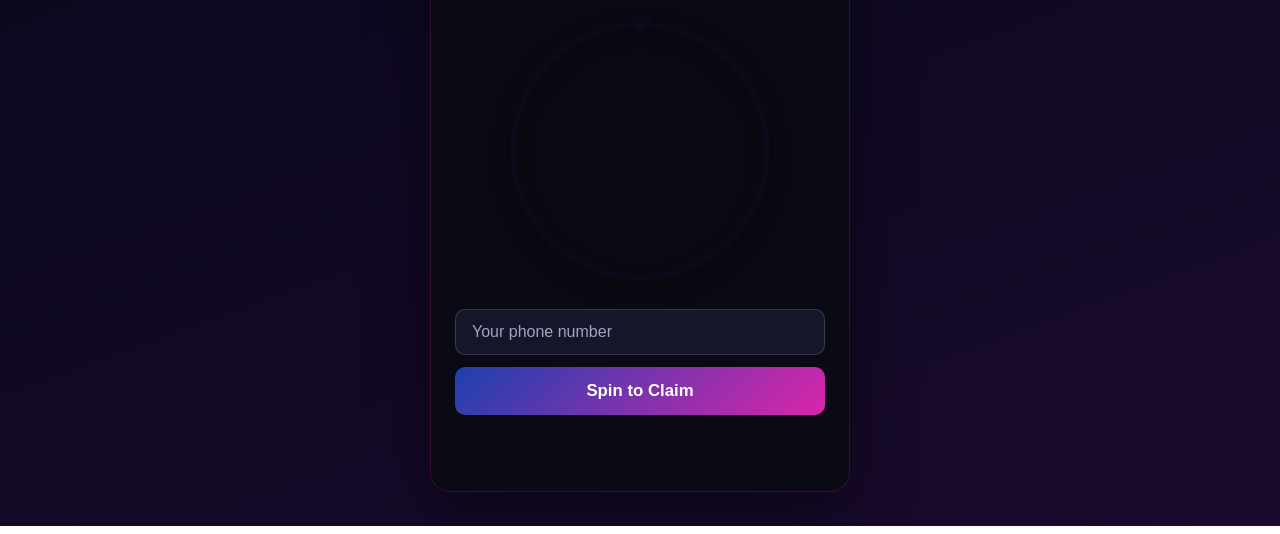
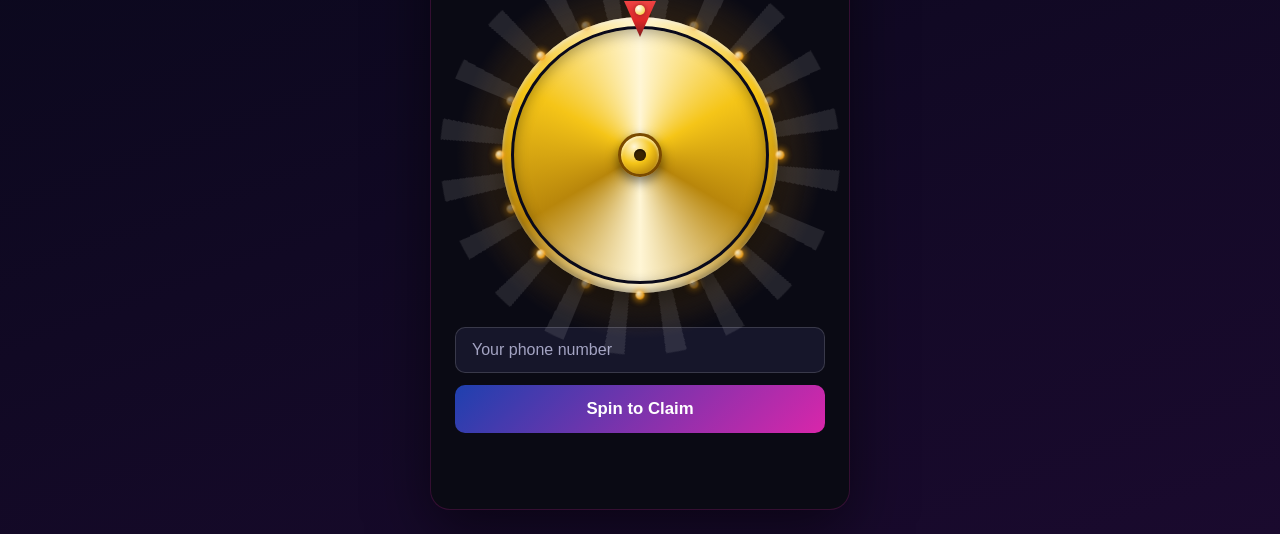
Before and after one commit to adrainlyc-web/luckywheel-mm99, a website: page index.html in a window 1280 px wide. Shown: the part 274-808 px from the top of the page. Drawn offline with Linux system fonts and the light colour scheme; no server answers.

Commit message:
Give the wheel a more polished look: gold rim, light bulbs, hub, confetti
Adds a decorative metallic gold rim, a twinkling light-bulb ring, thin
segment dividers, a raised center hub, a bolder gem-style pointer, and a
confetti burst on a win. Purely visual — spin/claim logic is unchanged.

Co-Authored-By: Claude Sonnet 5 <noreply@anthropic.com>

```diff
--- a/css/style.css
+++ b/css/style.css
@@ -68,18 +68,51 @@ h1 {
 
 .wheel-wrap {
   position: relative;
-  width: 260px;
-  height: 260px;
+  width: 288px;
+  height: 288px;
   margin: 0 auto 28px;
+}
+
+.wheel-glow {
+  position: absolute;
+  top: 50%;
+  left: 50%;
+  width: 400px;
+  height: 400px;
+  transform: translate(-50%, -50%);
+  background:
+    repeating-conic-gradient(rgba(255, 255, 255, 0.10) 0deg 6deg, transparent 6deg 18deg),
+    radial-gradient(circle, rgba(245, 158, 11, 0.55), rgba(245, 158, 11, 0) 65%);
+  border-radius: 50%;
+  z-index: 0;
+  animation: glow-spin 16s linear infinite;
+  pointer-events: none;
+}
+
+@keyframes glow-spin {
+  to { transform: translate(-50%, -50%) rotate(360deg); }
+}
+
+.wheel-ring {
+  position: absolute;
+  top: 6px;
+  left: 6px;
+  width: 276px;
+  height: 276px;
+  padding: 9px;
+  border-radius: 50%;
+  background: conic-gradient(from 0deg, #fff6d6, #f5c518, #b8860b, #fff6d6 50%, #b8860b, #f5c518, #fff6d6);
+  box-shadow: 0 10px 24px rgba(0, 0, 0, 0.5), inset 0 2px 4px rgba(255, 255, 255, 0.6), inset 0 -3px 6px rgba(0, 0, 0, 0.35);
+  z-index: 2;
 }
 
 .wheel {
   width: 100%;
   height: 100%;
+  position: relative;
   border-radius: 50%;
-  position: relative;
-  border: 6px solid var(--wheel-border);
-  box-shadow: 0 6px 20px rgba(0, 0, 0, 0.25) inset, 0 8px 24px rgba(0, 0, 0, 0.3);
+  border: 3px solid var(--wheel-border);
+  box-shadow: 0 4px 14px rgba(0, 0, 0, 0.3) inset;
   transition: transform 4.2s cubic-bezier(0.16, 0.85, 0.16, 1);
   overflow: hidden;
 }
@@ -93,26 +126,100 @@ h1 {
   transform-origin: 0% 0%;
   display: flex;
   align-items: center;
-  padding-left: 14px;
+  padding-left: 32px;
   font-size: 0.68rem;
   font-weight: 600;
   color: #fff;
   text-shadow: 0 1px 2px rgba(0, 0, 0, 0.5);
   white-space: nowrap;
+  z-index: 2;
+}
+
+.wheel-divider {
+  position: absolute;
+  top: 50%;
+  left: 50%;
+  width: 50%;
+  height: 1px;
+  transform-origin: 0% 0%;
+  background: rgba(255, 255, 255, 0.4);
+  z-index: 1;
+}
+
+.bulb-ring {
+  position: absolute;
+  inset: 0;
+  z-index: 3;
+  pointer-events: none;
+}
+
+.bulb {
+  position: absolute;
+  width: 9px;
+  height: 9px;
+  border-radius: 50%;
+  transform: translate(-50%, -50%);
+  background: radial-gradient(circle at 35% 35%, #fff6d6, #f59e0b 70%);
+  box-shadow: 0 0 6px 2px rgba(245, 158, 11, 0.7);
+  animation: bulb-twinkle 1.6s ease-in-out infinite;
+}
+
+@keyframes bulb-twinkle {
+  0%, 100% { opacity: 1; }
+  50% { opacity: 0.35; }
+}
+
+.hub {
+  position: absolute;
+  top: 50%;
+  left: 50%;
+  width: 44px;
+  height: 44px;
+  transform: translate(-50%, -50%);
+  border-radius: 50%;
+  background: radial-gradient(circle at 35% 28%, #fff6d6, #f5c518 45%, #b8860b 80%, #8a6508 100%);
+  border: 3px solid #7a4a00;
+  box-shadow: 0 5px 12px rgba(0, 0, 0, 0.5), inset 0 2px 3px rgba(255, 255, 255, 0.65);
+  z-index: 4;
+}
+
+.hub::after {
+  content: '';
+  position: absolute;
+  top: 50%;
+  left: 50%;
+  width: 12px;
+  height: 12px;
+  border-radius: 50%;
+  transform: translate(-50%, -50%);
+  background: #3a2400;
+  box-shadow: inset 0 1px 2px rgba(0, 0, 0, 0.7);
 }
 
 .pointer {
   position: absolute;
-  top: -6px;
+  top: -10px;
   left: 50%;
+  width: 32px;
+  height: 36px;
   transform: translateX(-50%);
-  width: 0;
-  height: 0;
-  border-left: 14px solid transparent;
-  border-right: 14px solid transparent;
-  border-top: 22px solid var(--wheel-border);
+  background: linear-gradient(180deg, #ef4444, #dc2626 55%, #7f1d1d);
+  clip-path: polygon(50% 100%, 0 0, 100% 0);
+  filter: drop-shadow(0 4px 6px rgba(0, 0, 0, 0.55));
   z-index: 5;
-  filter: drop-shadow(0 2px 3px rgba(0, 0, 0, 0.4));
+}
+
+.pointer::before {
+  content: '';
+  position: absolute;
+  top: 4px;
+  left: 50%;
+  width: 10px;
+  height: 10px;
+  border-radius: 50%;
+  transform: translateX(-50%);
+  background: radial-gradient(circle at 35% 30%, #fff, #f5c518);
+  box-shadow: 0 0 4px rgba(0, 0, 0, 0.4);
 }
 
 .claim-form {
@@ -186,6 +293,24 @@ h1 {
   font-weight: 500;
 }
 
+.confetti-piece {
+  position: fixed;
+  top: -10px;
+  width: 8px;
+  height: 14px;
+  opacity: 0.9;
+  z-index: 9999;
+  pointer-events: none;
+  animation-name: confetti-fall;
+  animation-timing-function: ease-in;
+  animation-fill-mode: forwards;
+}
+
+@keyframes confetti-fall {
+  0% { transform: translateY(0) rotate(0deg); opacity: 1; }
+  100% { transform: translateY(105vh) rotate(540deg); opacity: 0; }
+}
+
 .hidden {
   display: none !important;
 }
--- a/index.html
+++ b/index.html
@@ -15,8 +15,13 @@
     <p class="subtitle">Enter your phone number to spin and claim your bonus.</p>
 
     <div class="wheel-wrap">
+      <div class="wheel-glow"></div>
       <div class="pointer"></div>
-      <div class="wheel" id="wheel"></div>
+      <div class="bulb-ring" id="bulb-ring"></div>
+      <div class="wheel-ring">
+        <div class="wheel" id="wheel"></div>
+      </div>
+      <div class="hub"></div>
     </div>
 
     <form id="claim-form" class="claim-form">
--- a/js/wheel.js
+++ b/js/wheel.js
@@ -1,7 +1,10 @@
 (function () {
   const CLAIM_URL = 'https://mm99.one';
+  const CONFETTI_COLORS = ['#1e40af', '#d926aa', '#fff6d6', '#ffffff', '#a855f7'];
+  const BULB_COUNT = 16;
 
   const wheelEl = document.getElementById('wheel');
+  const bulbRingEl = document.getElementById('bulb-ring');
   const formEl = document.getElementById('claim-form');
   const phoneEl = document.getElementById('phone');
   const spinBtn = document.getElementById('spin-btn');
@@ -31,6 +34,13 @@
       .join(', ');
     wheelEl.style.background = `conic-gradient(${gradientStops})`;
 
+    for (let i = 0; i < n; i++) {
+      const divider = document.createElement('div');
+      divider.className = 'wheel-divider';
+      divider.style.transform = `rotate(${i * segAngle - 90}deg)`;
+      wheelEl.appendChild(divider);
+    }
+
     list.forEach((p, i) => {
       const label = document.createElement('div');
       label.className = 'wheel-label';
@@ -42,6 +52,35 @@
       label.textContent = p.label;
       wheelEl.appendChild(label);
     });
+  }
+
+  function buildBulbRing() {
+    const wrapSize = bulbRingEl.offsetWidth;
+    const center = wrapSize / 2;
+    const radius = center - 4;
+    for (let i = 0; i < BULB_COUNT; i++) {
+      const angle = (i * 360) / BULB_COUNT;
+      const rad = (angle * Math.PI) / 180;
+      const bulb = document.createElement('div');
+      bulb.className = 'bulb';
+      bulb.style.left = center + radius * Math.sin(rad) + 'px';
+      bulb.style.top = center - radius * Math.cos(rad) + 'px';
+      bulb.style.animationDelay = (i % 2 === 0 ? 0 : 0.8) + 's';
+      bulbRingEl.appendChild(bulb);
+    }
+  }
+
+  function launchConfetti() {
+    for (let i = 0; i < 60; i++) {
+      const piece = document.createElement('div');
+      piece.className = 'confetti-piece';
+      piece.style.left = Math.random() * 100 + 'vw';
+      piece.style.background = CONFETTI_COLORS[Math.floor(Math.random() * CONFETTI_COLORS.length)];
+      piece.style.animationDelay = Math.random() * 0.4 + 's';
+      piece.style.animationDuration = 2 + Math.random() * 1.2 + 's';
+      document.body.appendChild(piece);
+      setTimeout(() => piece.remove(), 3600);
+    }
   }
 
   function spinTo(index) {
@@ -101,6 +140,7 @@
         setTimeout(() => {
           setMessage(`🎉 You won: ${data.prize}! Screenshot this page and contact our LiveChat to claim your bonus.`, 'success');
           showClaimButton();
+          launchConfetti();
         }, 4300);
         return;
       }
@@ -113,5 +153,6 @@
     }
   });
 
+  buildBulbRing();
   loadPrizes();
 })();
```
